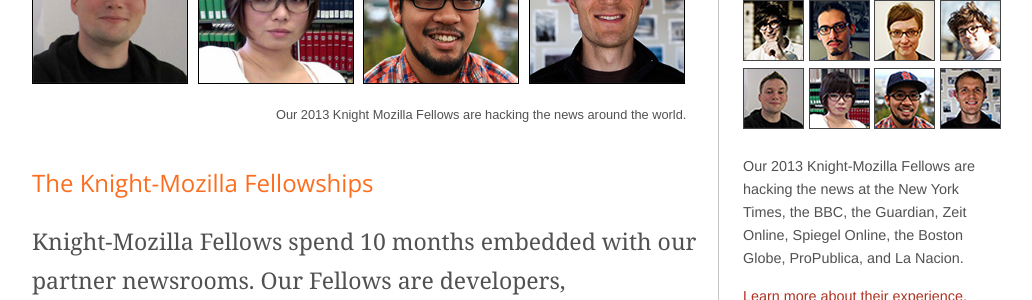
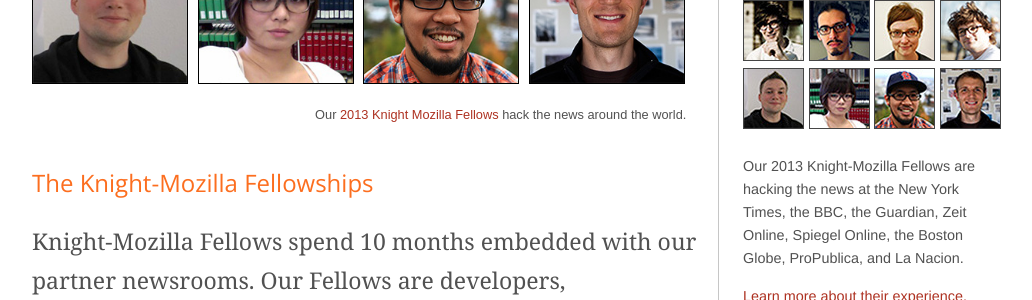
Before and after one commit to mozilla/mozilla-opennews, a Jekyll site: the page built from fellowships/index.md, in a window 1280 px wide and 1400 px high, scrolled down 441 px. Shown: the part 153-453 px from the top of the window, without its empty margins (118-1150 px from the left). Built offline with Jekyll 4.4.1, drawn with Linux system fonts in a browser that asks for light colours; nearby versions of some CDN libraries; Markdown is read by kramdown in place of the engine named in the settings; comment, search, counter and statistics services are not loaded; some of the changed text lies outside the part shown.

Commit message:
updating to reflect no more fellowship search

```diff
--- a/fellowships/index.md
+++ b/fellowships/index.md
@@ -13,7 +13,7 @@
 <img src="/media/img/fellows/sonya.jpg" class="frontpic" alt="Sonya Song">
 <img src="/media/img/fellows/mike.jpg" class="frontpic" alt="Mike Tigas">
 <img src="/media/img/fellows/noah.jpg" class="frontpic" alt="Noah Veltman">
-<p class="caption">Our 2013 Knight Mozilla Fellows are hacking the news around the world. </p>
+<p class="caption">Our <a href="community.html">2013 Knight Mozilla Fellows</a> hack the news around the world. </p>
 <h2>{{ page.title }}</h2>
 <p class="bodybig">Knight-Mozilla Fellows spend 10 months embedded with our partner newsrooms. Our Fellows are developers, technologists, civic hackers, and data crunchers who are <a href="/fellowships/info.html">paid</a> to work with the community inside and outside of their newsroom to develop open-source projects. Fellows work in the open by sharing their code and their discoveries, helping to strengthen and build journalism's toolbox.</p>
 
```
Also changed, not shown: other parts of fellowships/index.md (+0 -3 lines), fellowships/info.md (+1 -1 lines), 17 other files.
